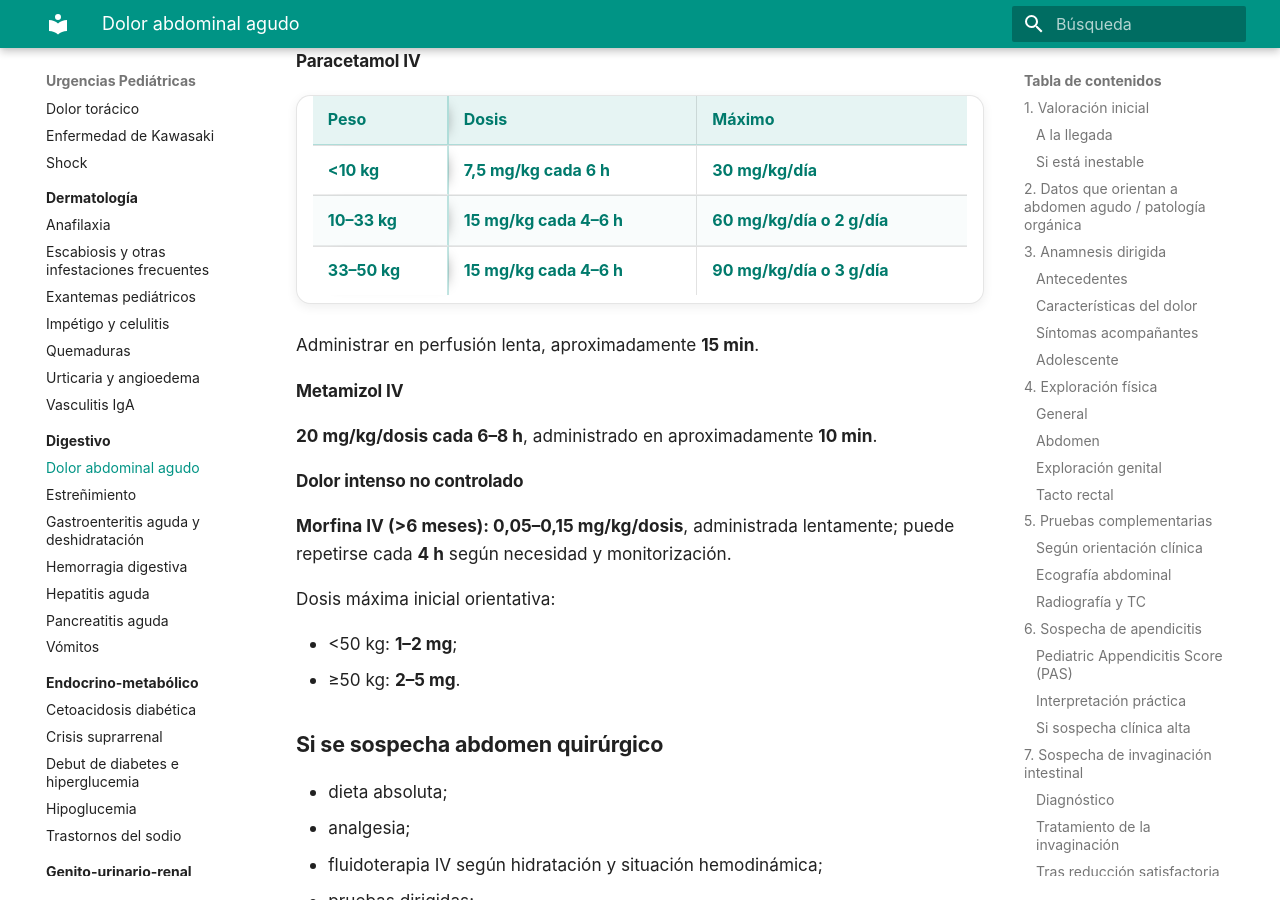
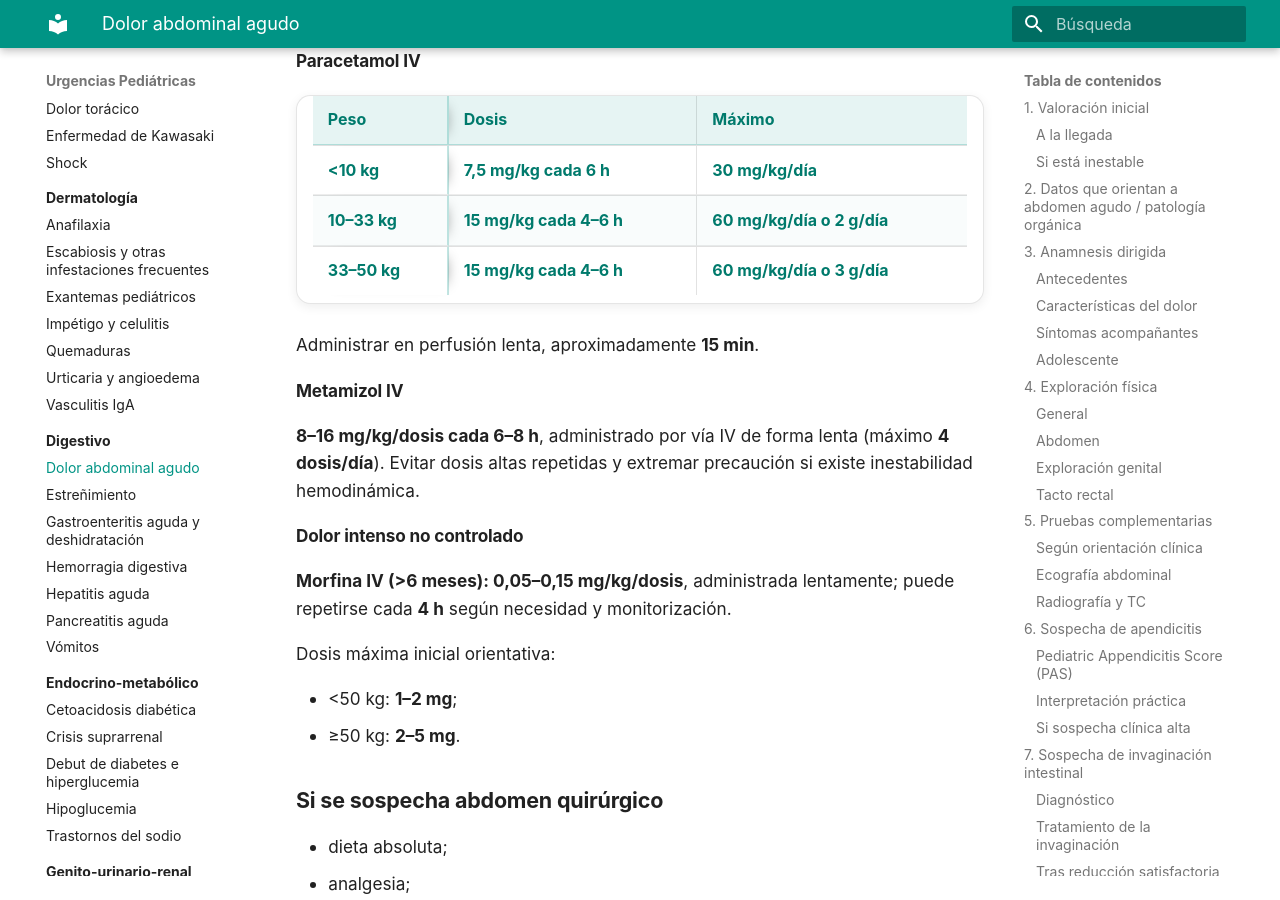
Before and after one commit to gonzaloares/urgencias-pediatricas, an MkDocs documentation site: the page built from docs/digestivo/dolor-abdominal-agudo.md, in a window 1280 px wide and 900 px high, scrolled down 9639 px. Built offline with MkDocs 1.6.1 and Material for MkDocs 9.7.7, drawn with Linux system fonts in a browser that asks for light colours; some of the changed text lies outside the part shown.

Commit message:
Corrige dosis máximas de analgésicos

```diff
--- a/docs/digestivo/dolor-abdominal-agudo.md
+++ b/docs/digestivo/dolor-abdominal-agudo.md
@@ -314,13 +314,13 @@ Puede realizarse observación durante **4–6 h** si:
 |---|---|---|
 | **<10 kg** | **7,5 mg/kg cada 6 h** | **30 mg/kg/día** |
 | **10–33 kg** | **15 mg/kg cada 4–6 h** | **60 mg/kg/día o 2 g/día** |
-| **33–50 kg** | **15 mg/kg cada 4–6 h** | **90 mg/kg/día o 3 g/día** |
+| **33–50 kg** | **15 mg/kg cada 4–6 h** | **60 mg/kg/día o 3 g/día** |
 
 Administrar en perfusión lenta, aproximadamente **15 min**.
 
 #### Metamizol IV
 
-**20 mg/kg/dosis cada 6–8 h**, administrado en aproximadamente **10 min**.
+**8–16 mg/kg/dosis cada 6–8 h**, administrado por vía IV de forma lenta (máximo **4 dosis/día**). Evitar dosis altas repetidas y extremar precaución si existe inestabilidad hemodinámica.
 
 #### Dolor intenso no controlado
 
@@ -454,3 +454,5 @@ Explicar que el diagnóstico puede evolucionar y que debe volver a Urgencias si
 ## 13. Bibliografía
 
 1. Alonso Cadenas JA, de la Torre Espí M. **Diagnóstico y tratamiento del dolor abdominal agudo (abdomen agudo) en Urgencias.** Protocolos diagnósticos y terapéuticos en Urgencias de Pediatría. Sociedad Española de Urgencias de Pediatría. 4.ª ed. Febrero 2024. [Documento](https://seup.org/wp-content/uploads/2024/04/16_Dolor_abdominal_4ed.pdf)
+2. Agencia Española de Medicamentos y Productos Sanitarios (AEMPS). **Paracetamol 10 mg/ml solución para perfusión: ficha técnica.** [CIMA](https://cima.aemps.es/cima/dochtml/ft/80117/FT_80117.html)
+3. Agencia Española de Medicamentos y Productos Sanitarios (AEMPS). **Metamizol 500 mg/ml solución inyectable: ficha técnica.** [CIMA](https://cima.aemps.es/cima/dochtml/ft/88385/FT_88385.html)
```
